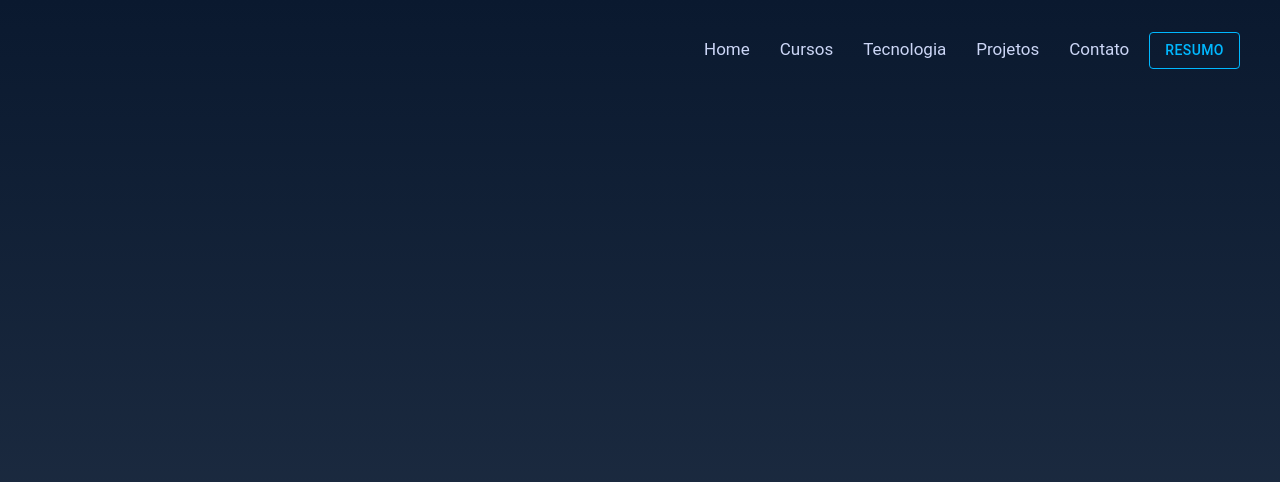
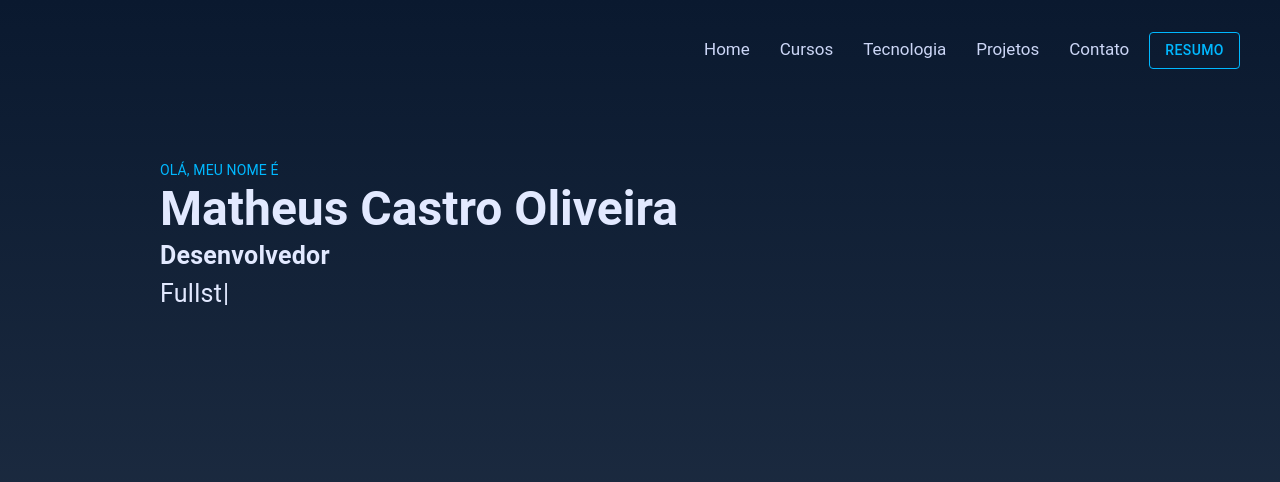
Before and after one commit to mcastro161096/mcastro-portfolio, a React (Create React App) app: page / in a window 1280 px wide. Shown: the top 482 px of the page. Built offline with nearby package versions, Linux system fonts and the light colour scheme.

Commit message:
Criando card descriçao da home com typewriter.

```diff
--- a/package.json
+++ b/package.json
@@ -16,6 +16,8 @@
     "react-dom": "^17.0.2",
     "react-router-dom": "^5.3.0",
     "react-scripts": "4.0.3",
+    "t-writer.js": "^1.0.4",
+    "typewriter-effect": "^2.18.2",
     "web-vitals": "^1.0.1"
   },
   "scripts": {
--- a/src/App.js
+++ b/src/App.js
@@ -1,11 +1,13 @@
 import './App.css';
 import React from 'react';
 import ButtonAppBar from './Components/Navegacao';
+import DescricaoWrite from './Components/DescricaoWrite';
 
 function App() {
   return (
     <div className="App">
-     <ButtonAppBar />
+      <ButtonAppBar />
+      <DescricaoWrite />
     </div>
   );
 }
--- /dev/null
+++ b/src/Components/DescricaoWrite/index.js
@@ -0,0 +1,35 @@
+import React from "react";
+import { Container, Typography } from "@material-ui/core";
+import { Box } from "@mui/system";
+import Typewriter from "typewriter-effect";
+function DescricaoWrite() {
+
+    return (
+        <Box sx={{
+            width: 600,
+            height: 300,
+            marginLeft: 20,
+            marginTop: 20
+        }}>
+            <Typography style={{ color: "#00b8ff", fontSize: 14 }}>OLÁ, MEU NOME É</Typography>
+            <Typography variant="h3" component="h1" style={{ color: "#e2e9ff", fontSize: 48 }}><strong>Matheus Castro Oliveira</strong></Typography>
+            <Typography id="t" style={{ color: "#e2e9ff", fontSize: 25 }}>
+                <strong>Desenvolvedor</strong>
+                    <Typewriter options={{loop: true}} onInit={(typewriter) => {
+                    typewriter.typeString("Back-end")
+                    .pauseFor(2000)
+                    .deleteAll()
+                    .typeString("Fullstack")
+                    .pauseFor(2000)
+                    .deleteAll()
+                    .typeString("Front-end")
+                    .pauseFor(2000)
+                    .deleteAll()
+                    .start();
+                }} />
+            </Typography>
+        </Box>
+    );
+}
+
+export default DescricaoWrite;
```
Also changed, not shown: 1 other file (tests, documents, lock files or other folders).
